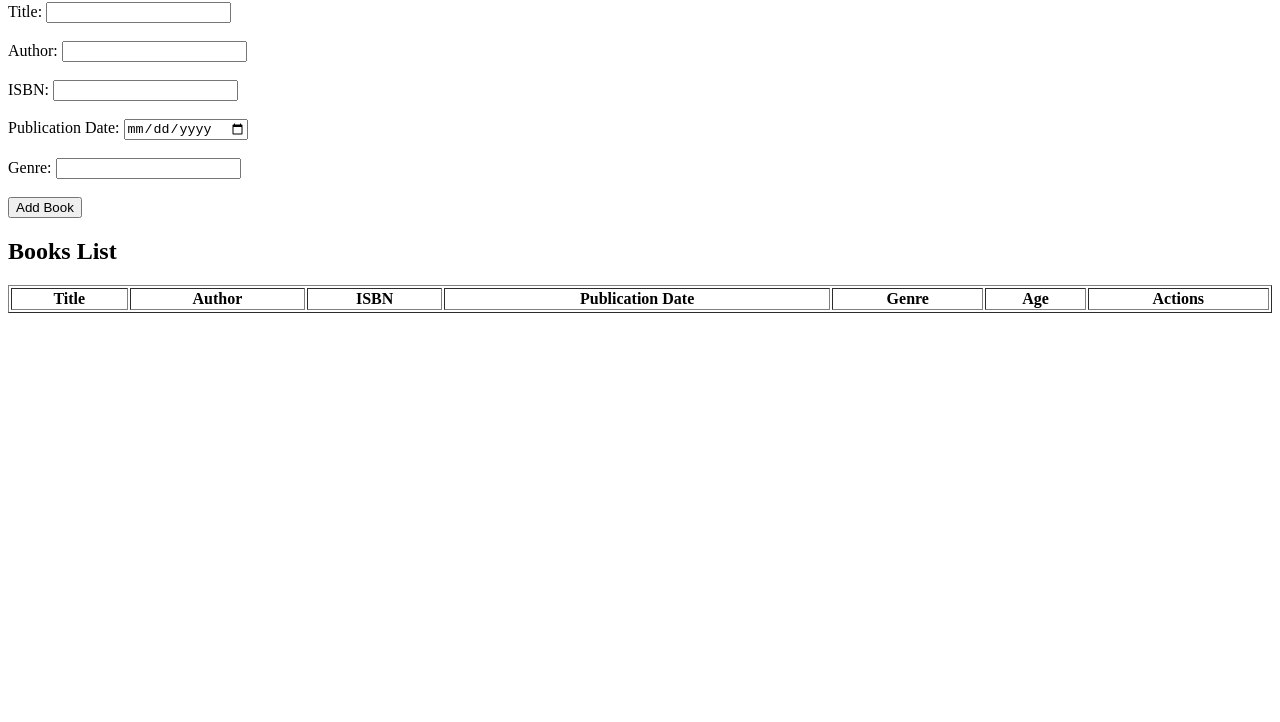
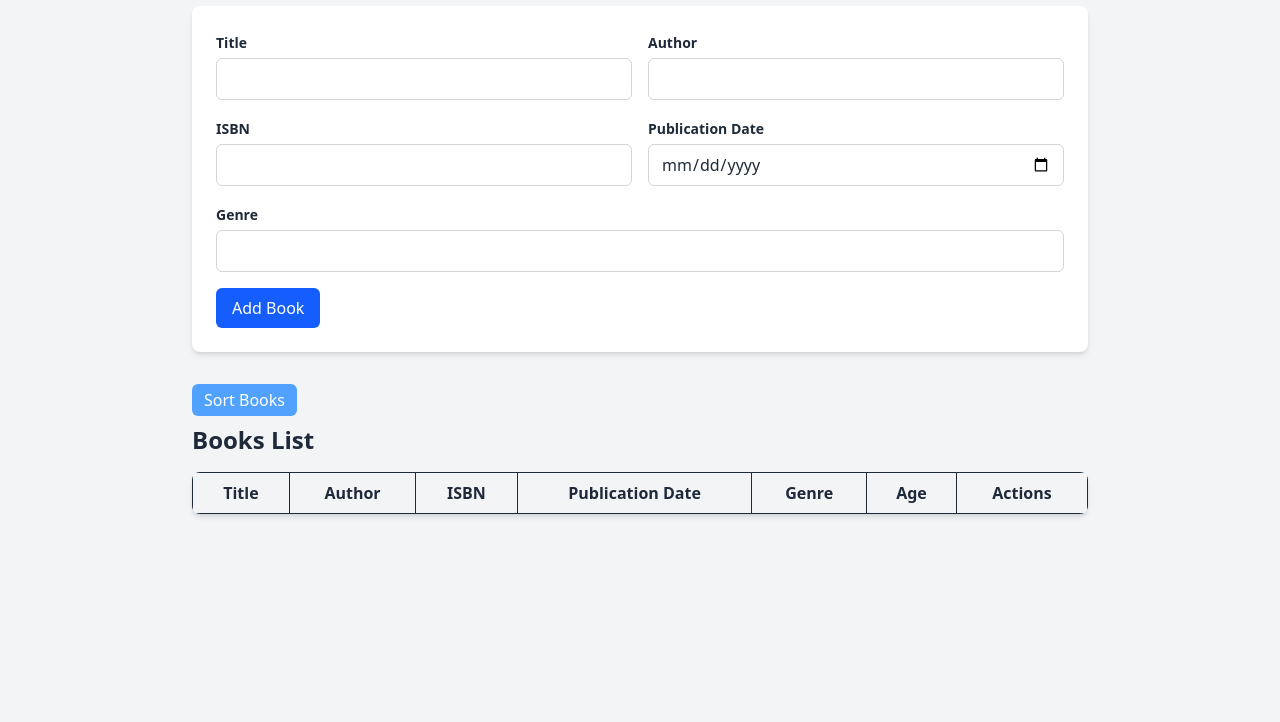
Before and after one commit to VeerpalKaur03/Book-Management-System, a website: page index.html in a window 1280 px wide. Shown: the part 78-800 px from the top of the page. Drawn offline with Linux system fonts and the light colour scheme.

Commit message:
design bms

```diff
--- a/app.js
+++ b/app.js
@@ -16,35 +16,35 @@ class Book {
 
 let books = [];
 
-// this function can load or fetch daata
+
 async function loadBooks() {
-  try {
-    const response = await fetch('db.json');
-    if (!response.ok) throw new Error('failed to fetch books');
-     const data = await response.json();
-    const storedBooks = localStorage.getItem('books');
-
-    if (storedBooks) {
-      // load from locxlStorage if available
-      books = JSON.parse(storedBooks);
-    } else {
-      // else load from db.json and save to localStorage
-      books = data;
-      localStorage.setItem('books', JSON.stringify(books));
+    books = await getBooksFromStorage();
+    renderBooks();
 }
 
-    //get books from json or storage on ui
-    renderBooks();
-  } catch (error) {
-    alert(error.message);
-  }
+//fetch data from loxalStorage
+function getBooksFromStorage() {
+  return new Promise((resolve) => {
+    const data = localStorage.getItem('books');
+    resolve(data ? JSON.parse(data) : []);
+  });
 }
 
+// to add
 function saveBooksToStorage() {
-  return new Promise((resolve) => {
+  return new Promise((resolve, reject) => {
       localStorage.setItem('books', JSON.stringify(books));
       resolve();
+
   });
+}
+
+// sort books by pubdate
+function sortBooks(){
+   books.sort((a,b)=>
+      new Date(a.pubDate) -new Date(b.pubDate)
+   );
+   renderBooks();
 }
 
 const form = document.getElementById('bookForm');
@@ -53,14 +53,14 @@ let editIndex = null;
 
 form.addEventListener('submit', async (e) => {
   e.preventDefault();
-
+try{
   const title = form.title.value.trim();
   const author = form.author.value.trim();
   const isbn = form.isbn.value.trim();
   const pubDate = form.pubDate.value;
   const genre = form.genre.value.trim();
 
-  // Simple input validation
+  //input validation
   if (!title || !author || !isbn || !pubDate || !genre) {
     alert('All fields are required.');
     return;
@@ -73,22 +73,29 @@ form.addEventListener('submit', async (e) => {
 
   const book = new Book(title, author, isbn, pubDate, genre);
 
+ // this editIndex wont be null when user click edit button
   if (editIndex !== null) {
     books[editIndex] = book;
     editIndex = null;
     form.querySelector('button[type="submit"]').textContent = 'Add Book';
   } else {
+    // add to books array
     books.push(book);
   }
 
+    // save to local storage
     await saveBooksToStorage();
+    //display on ui
     renderBooks();
     form.reset();
+  } catch (err) {
+    alert('Failed to save book.');
+    console.error(err);
+  }
 });
 
 function renderBooks() {
   bookList.innerHTML = '';
-
   books.forEach((bookData, index) => {
     const book = new Book(
       bookData.title,
@@ -107,13 +114,29 @@ function renderBooks() {
       <td>${book.genre}</td>
       <td>${book.getAge()} years</td>
       <td>
-        <button onclick="editBook(${index})">Edit</button>
-        <button onclick="deleteBook(${index})">Delete</button>
+        <button onclick="view(${index})" class="text-blue-500">View</button>
+        <button onclick="editBook(${index})" class="text-green-500">Edit</button>
+        <button onclick="deleteBook(${index})" class="text-red-500">Delete</button>
       </td>
     `;
-
+    highlightLatest(book, row)
     bookList.appendChild(row);
   });
+}
+
+// give some extra info as alert
+function view(index){
+  const book=books[index];
+  const data=new Book(book.title, book.author, book.isbn, book.pubDate, book.genre);
+  alert(`This ${book.title} is written by ${book.author} is ${data.getAge()} years`)
+}
+
+function highlightLatest(book, row){
+  const data=new Book(book.title, book.author, book.isbn, book.pubDate, book.genre);
+  const latest=data.getAge()<0.5;
+  if(latest){
+     row.classList.add("bg-yellow-200")
+  }
 }
 
 async function deleteBook(index) {
@@ -124,16 +147,13 @@ async function deleteBook(index) {
 
 function editBook(index) {
   const book = books[index];
-
   form.title.value = book.title;
   form.author.value = book.author;
   form.isbn.value = book.isbn;
   form.pubDate.value = book.pubDate;
   form.genre.value = book.genre;
-
   editIndex = index;
   form.querySelector('button[type="submit"]').textContent = 'Update Book';
 }
 
-// Load books on page load
 loadBooks();
--- a/db.json
+++ /dev/null
@@ -1,39 +0,0 @@
-{
-  "books": [
-    {
-      "title": "Deep Work",
-      "author": "Cal Newport",
-      "isbn": "9781455586691",
-      "pubDate": "2016-01-05",
-      "genre": "Self-Help"
-    },
-    {
-      "title": "Sapiens: A Brief History of Humankind",
-      "author": "Yuval Noah Harari",
-      "isbn": "9780062316097",
-      "pubDate": "2011-06-04",
-      "genre": "History"
-    },
-    {
-      "title": "Atomic Habits",
-      "author": "James Clear",
-      "isbn": "9780735211292",
-      "pubDate": "2018-10-16",
-      "genre": "Self-Improvement"
-    },
-    {
-      "title": "The Alchemist",
-      "author": "Paulo Coelho",
-      "isbn": "9780061122415",
-      "pubDate": "1988-04-15",
-      "genre": "Fiction"
-    },
-    {
-      "title": "Zero to One",
-      "author": "Peter Thiel",
-      "isbn": "9780804139298",
-      "pubDate": "2014-09-16",
-      "genre": "Business"
-    }
-  ]
-}
--- a/index.html
+++ b/index.html
@@ -1,37 +1,68 @@
 <!DOCTYPE html>
-<html>
+<html lang="en">
 <head>
+  <meta charset="UTF-8" />
+  <meta name="viewport" content="width=device-width, initial-scale=1.0"/>
   <title>Book Management System</title>
+  <link href="src/output.css" rel="stylesheet" />
 </head>
-<body>
+<body class="bg-gray-100 p-6 text-gray-800 font-sans">
 
-  <h1>Book Management System</h1>
+  <div class="max-w-4xl mx-auto">
+    <h1 class="text-3xl font-bold mb-6 text-center">Book Management System</h1>
 
-  <form id="bookForm">
-    <label>Title: <input type="text" id="title" required></label><br><br>
-    <label>Author: <input type="text" id="author" required></label><br><br>
-    <label>ISBN: <input type="text" id="isbn" required></label><br><br>
-    <label>Publication Date: <input type="date" id="pubDate" required></label><br><br>
-    <label>Genre: <input type="text" id="genre" required></label><br><br>
-    <button type="submit">Add Book</button>
-  </form>
+    <form id="bookForm" class="bg-white p-6 rounded-lg shadow-md mb-8 space-y-4">
+      <div class="grid grid-cols-1 md:grid-cols-2 gap-4">
+        <label class="block">
+          <span class="text-sm font-semibold">Title</span>
+          <input type="text" id="title" required class="w-full mt-1 px-3 py-2 border border-gray-300 rounded-md focus:outline-none focus:ring-2 focus:ring-blue-400" />
+        </label>
+        <label class="block">
+          <span class="text-sm font-semibold">Author</span>
+          <input type="text" id="author" required class="w-full mt-1 px-3 py-2 border border-gray-300 rounded-md focus:outline-none focus:ring-2 focus:ring-blue-400" />
+        </label>
+        <label class="block">
+          <span class="text-sm font-semibold">ISBN</span>
+          <input type="text" id="isbn" required class="w-full mt-1 px-3 py-2 border border-gray-300 rounded-md focus:outline-none focus:ring-2 focus:ring-blue-400" />
+        </label>
+        <label class="block">
+          <span class="text-sm font-semibold">Publication Date</span>
+          <input type="date" id="pubDate" required class="w-full mt-1 px-3 py-2 border border-gray-300 rounded-md focus:outline-none focus:ring-2 focus:ring-blue-400" />
+        </label>
+        <label class="block md:col-span-2">
+          <span class="text-sm font-semibold">Genre</span>
+          <input type="text" id="genre" required class="w-full mt-1 px-3 py-2 border border-gray-300 rounded-md focus:outline-none focus:ring-2 focus:ring-blue-400" />
+        </label>
+      </div>
 
-  <h2>Books List</h2>
+      <div>
+        <button type="submit" class="bg-blue-600 hover:bg-blue-700 text-white px-4 py-2 rounded-md transition duration-200">Add Book</button>
+      </div>
+    </form>
 
-  <table border="1" width="100%">
-    <thead>
-      <tr>
-        <th>Title</th>
-        <th>Author</th>
-        <th>ISBN</th>
-        <th>Publication Date</th>
-        <th>Genre</th>
-        <th>Age</th>
-        <th>Actions</th>
-      </tr>
-    </thead>
-    <tbody id="bookList"></tbody>
-  </table>
+    <div class="mb-2">
+        <button onclick="sortBooks('pubDate')"  class="bg-blue-400 hover:bg-blue-500 text-white px-3 py-1 rounded-md transition duration-200">Sort Books</button>
+    </div>
+
+    <h2 class="text-2xl font-semibold mb-4">Books List</h2>
+
+    <div class="overflow-x-auto bg-white shadow-md rounded-lg">
+      <table class="min-w-full table-auto border border-gray-200">
+        <thead class="bg-gray-100">
+          <tr>
+            <th class="px-4 py-2 border">Title</th>
+            <th class="px-4 py-2 border">Author</th>
+            <th class="px-4 py-2 border">ISBN</th>
+            <th class="px-4 py-2 border">Publication Date</th>
+            <th class="px-4 py-2 border">Genre</th>
+            <th class="px-4 py-2 border">Age</th>
+            <th class="px-4 py-2 border">Actions</th>
+          </tr>
+        </thead>
+        <tbody id="bookList" class="text-center"></tbody>
+      </table>
+    </div>
+  </div>
 
   <script src="app.js"></script>
 </body>
--- /dev/null
+++ b/package.json
@@ -0,0 +1,6 @@
+{
+  "dependencies": {
+    "@tailwindcss/cli": "^4.1.8",
+    "tailwindcss": "^4.1.8"
+  }
+}
--- /dev/null
+++ b/src/input.css
@@ -0,0 +1 @@
+@import "tailwindcss";
```
Also changed, not shown: src/output.css (added), 1 other file. Lines whose indentation alone changed are shown as unchanged.
